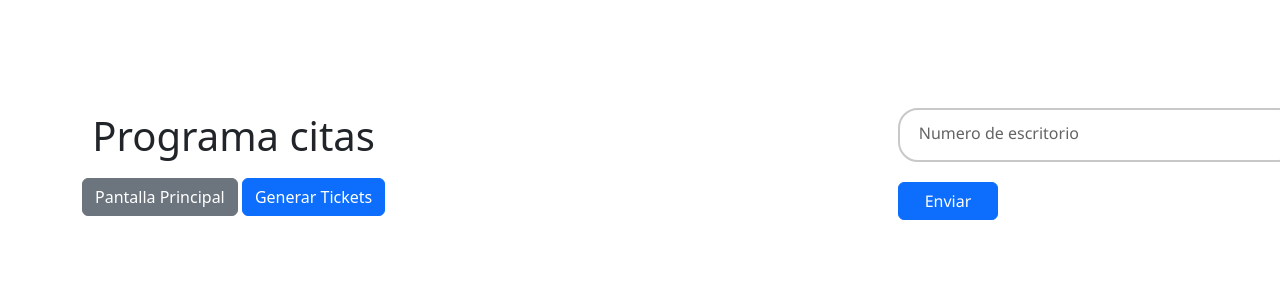
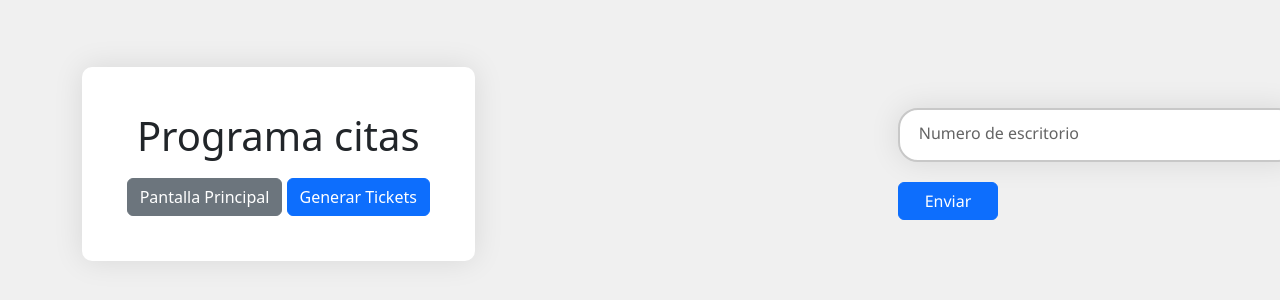
Before and after one commit to john-mejia-452342/sockets, a website: page public/index.html in a window 1280 px wide. Shown: the part 236-536 px from the top of the page. Drawn offline with nearby package versions, Linux system fonts and the light colour scheme; no server answers.

Commit message:
styles completos

```diff
--- a/public/index.html
+++ b/public/index.html
@@ -33,6 +33,9 @@
         crossorigin="anonymous"></script>
 </body>
 <style>
+    body{
+        background-color: #f0f0f0
+    }
     * {
         border: 0;
         padding: 0;
@@ -46,7 +49,13 @@
         height: 100vh;
         width: 100%;
         justify-content: space-between;
+    }
 
+    .container-citas{
+        background-color: #ffffff;
+        box-shadow: 0px 0px 30px rgba(0, 0, 0, 0.1);
+        padding: 4%;
+        border-radius: 10px;
     }
 
     .container-citas button {
@@ -57,6 +66,7 @@
         display: flex;
         align-items: baseline;
         flex-direction: column;
+
     }
 
     .container-escritorio button {
@@ -79,6 +89,8 @@
         background-color: transparent;
         border-radius: 20px;
         width: 400px;
+        background-color: #ffffff;
+        box-shadow: 0px 0px 30px rgba(0, 0, 0, 0.1);
     }
 
     .container-escritorio label {
```
Also changed, not shown: public/escritorio.html (+2 -2 lines), public/pantalla.html (+2 -1 lines).
